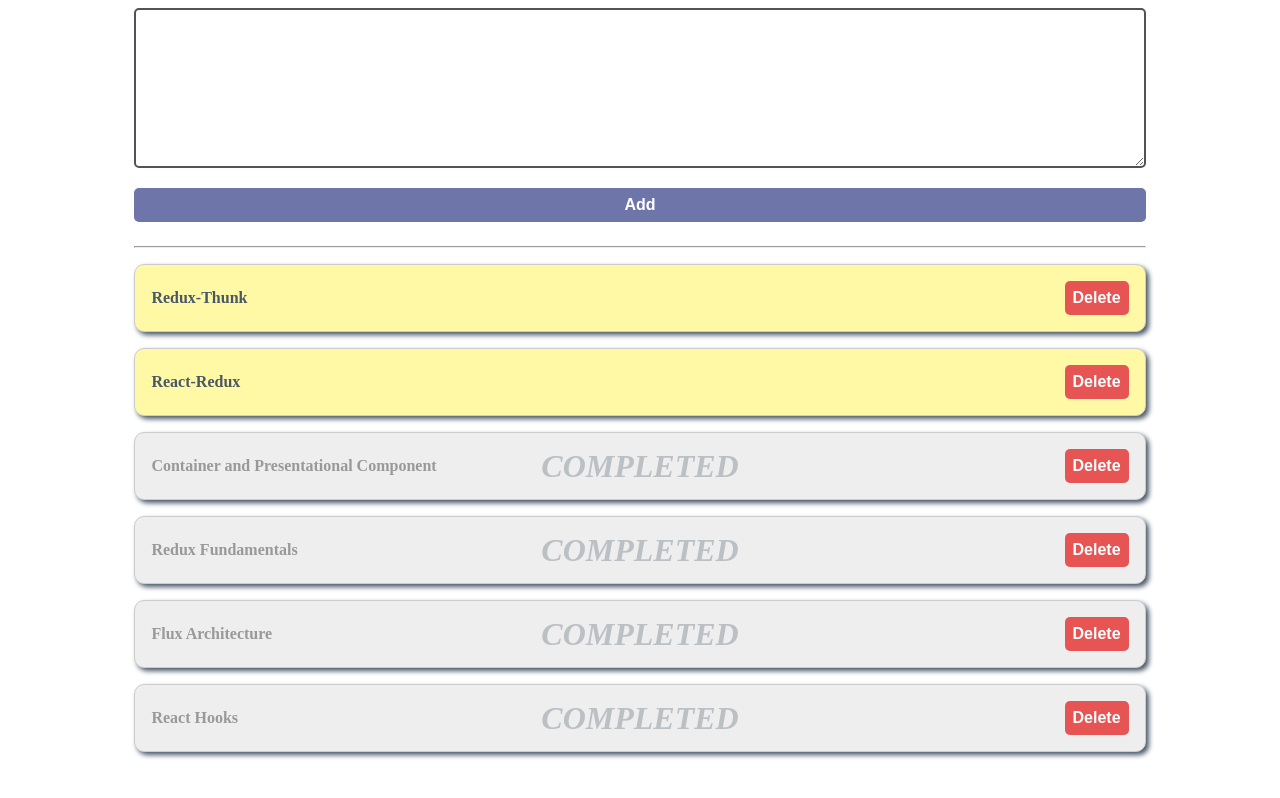
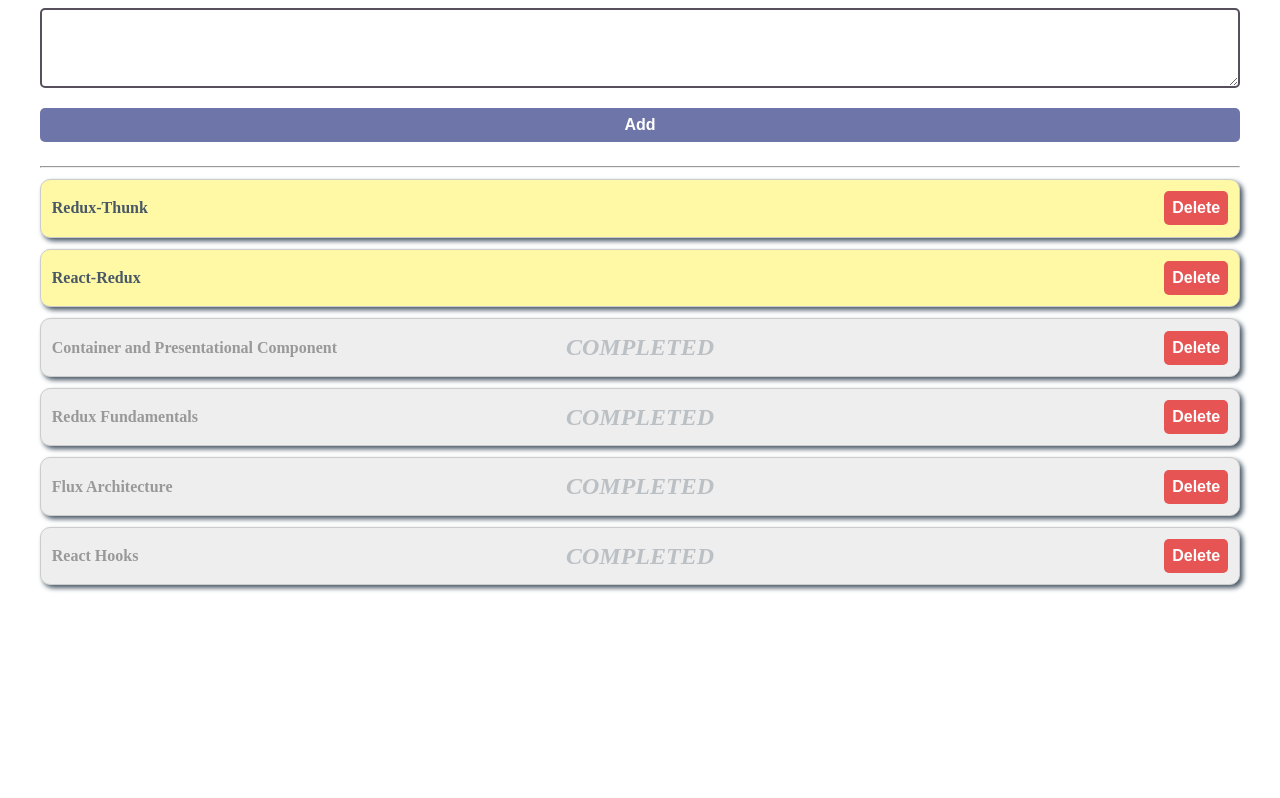
Before and after one commit to viveloper/react-redux-todoapp, a React (Create React App) app: page / in a window 1280 px wide. Built offline with nearby package versions, Linux system fonts and the light colour scheme.

Commit message:
using localStorage

```diff
--- a/src/index.css
+++ b/src/index.css
@@ -22,7 +22,7 @@
 }
 
 .Todo {
-  width: 80%;
+  width: 95%;
   margin: auto;
 }
 
@@ -32,11 +32,11 @@
 
 .Todo-form textarea {
   width: 100%;
-  height: 10rem;
+  height: 5rem;
   border: 2px solid #55505C;
   border-radius: 5px;
   color: #55505C;
-  font-size: 1.5rem;
+  font-size: 1.2rem;
   font-weight: bold;
 }
 
@@ -53,15 +53,15 @@
   box-shadow: 3px 3px 5px #495867;
   color: #495867;
   font-weight: bold;
-  padding: 1rem;
-  margin: 1rem 0;
+  padding: 0.7rem;
+  margin: 0.7rem 0;
   background: #FFF9A5;
   position: relative;
   cursor: pointer;
 }
 
 .Todo-item:hover {
-  background: #FAF8D4;
+  /* background: #FAF8D4; */
 }
 
 .Todo-item .todo-text {
@@ -81,7 +81,7 @@
   position: absolute;
   left: 50%;
   transform:translateX(-50%);
-  font-size: 2rem;
+  font-size: 1.5rem;
   font-weight: bold;
   font-style: italic;
   opacity: 0.3;
--- a/src/store.js
+++ b/src/store.js
@@ -10,7 +10,9 @@
 
 const store = createStore(rootReducer, initialState);
 
-const preData = {
+setTimeout(() => {
+    if (!localStorage.getItem('TodoAppState')) {
+        const sampleData = {
             todos: [
                 {
                     text: 'React Hooks',
@@ -46,10 +48,18 @@
             filter: 'SHOW_ALL'
         }
 
-setTimeout(() => {
-    preData.todos.forEach(todo => {
+        localStorage.setItem('TodoAppState', JSON.stringify(sampleData));
+    }
+
+    const data = JSON.parse(localStorage.getItem('TodoAppState'));
+    data.todos.forEach(todo => {
         store.dispatch(addTodo(todo));
     });
 }, 300);
 
+store.subscribe(() => {
+    localStorage.setItem('TodoAppState', JSON.stringify(store.getState()));
+    console.log('store - sync localStorage')
+});
+
 export default store;
```
Lines whose indentation alone changed are shown as unchanged.
